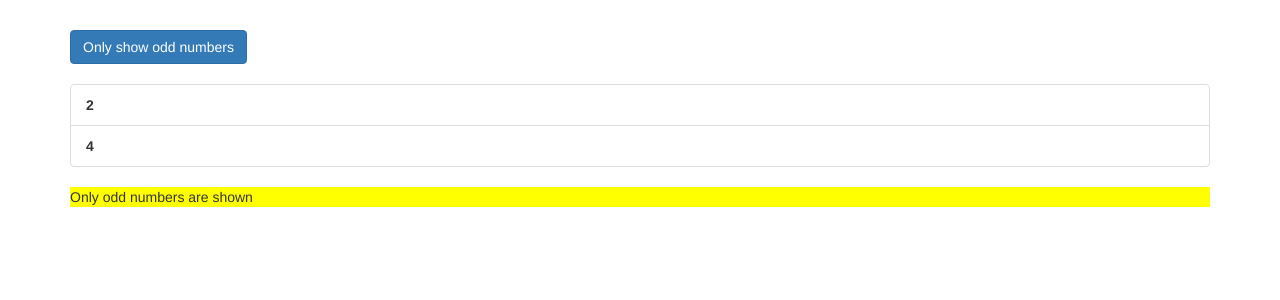
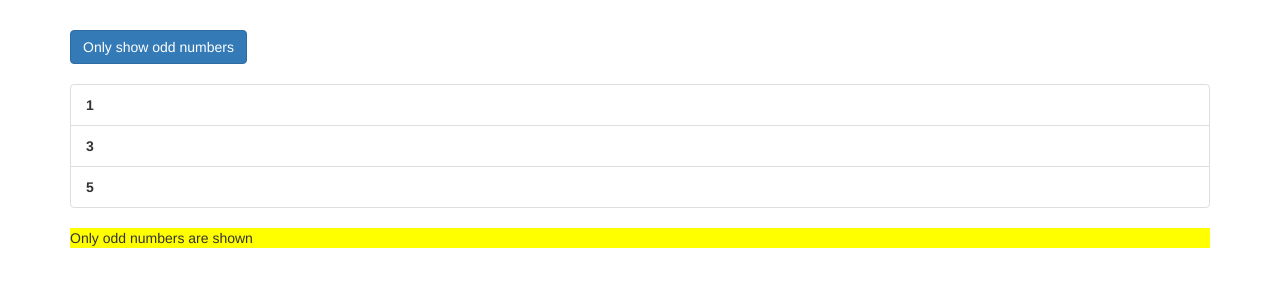
Before and after one commit to luke1212/directives-start, an Angular app: page / in a window 1280 px wide. Shown: the top 300 px of the page. Built offline with nearby package versions, Linux system fonts and the light colour scheme.

Commit message:
Structural directive that has same function as ngIf

```diff
--- a/src/app/app.component.html
+++ b/src/app/app.component.html
@@ -7,12 +7,12 @@
       <br /><br />
       <ul class="list-group">
         <div>
-          <strong *ngIf="onlyOdd"
+          <strong *ngIf="!onlyOdd"
             ><li class="list-group-item" *ngFor="let odd of oddNumbers">
               {{ odd }}
             </li>
           </strong>
-          <strong *ngIf="!onlyOdd"
+          <strong *appUnless="!onlyOdd"
             ><li class="list-group-item" *ngFor="let even of evenNumbers">
               {{ even }}
             </li>
--- a/src/app/app.module.ts
+++ b/src/app/app.module.ts
@@ -5,11 +5,13 @@ import { FormsModule } from '@angular/forms';
 
 import { AppComponent } from './app.component';
 import { HighLighterDirective } from './directive/high-lighter.directive';
+import { UnlessDirective } from './directive/unless.directive';
 
 @NgModule({
   declarations: [
     AppComponent,
-    HighLighterDirective
+    HighLighterDirective,
+    UnlessDirective
   ],
   imports: [
     BrowserModule,
--- /dev/null
+++ b/src/app/directive/unless.directive.ts
@@ -0,0 +1,17 @@
+import { Directive, Input, TemplateRef, ViewContainerRef } from '@angular/core';
+
+@Directive({
+  selector: '[appUnless]'
+})
+export class UnlessDirective {
+  @Input() set appUnless(condition: boolean) {
+    if (!condition) {
+      this.cvRef.createEmbeddedView(this.templateRef);
+    } else {
+      this.cvRef.clear();
+    }
+  }
+
+  constructor(private templateRef: TemplateRef<any>, private cvRef: ViewContainerRef) { }
+
+}
```
Also changed, not shown: 1 other file (tests, documents, lock files or other folders).
